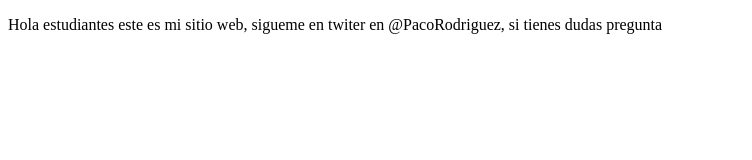
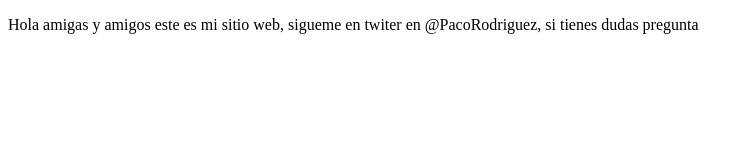
Before and after one commit to PacoRodriguez/ProyectoDemoCursoPrework, a plain HTML site: page index.html in a window 1280 px wide. Shown: the whole page, without its empty margins (0-752 px from the left). Drawn offline with Linux system fonts and the light colour scheme.

Commit message:
agregamos un saludo nuevo

```diff
--- a/index.html
+++ b/index.html
@@ -8,7 +8,7 @@
 </head>
 <body>
     <p>
-        Hola estudiantes este es mi sitio web, sigueme en twiter en @PacoRodriguez, si tienes dudas pregunta
+        Hola amigas y amigos este es mi sitio web, sigueme en twiter en @PacoRodriguez, si tienes dudas pregunta
     </p>
 </body>
 </html>
```
